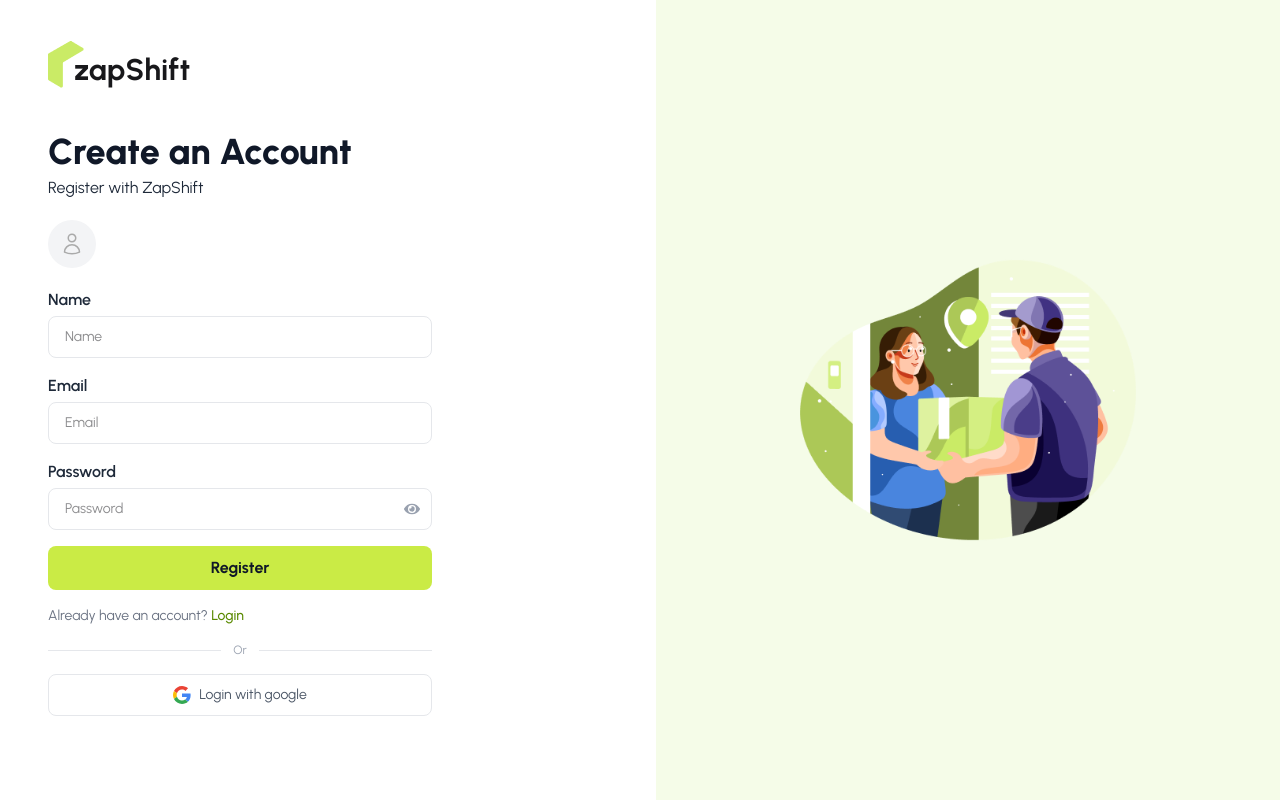
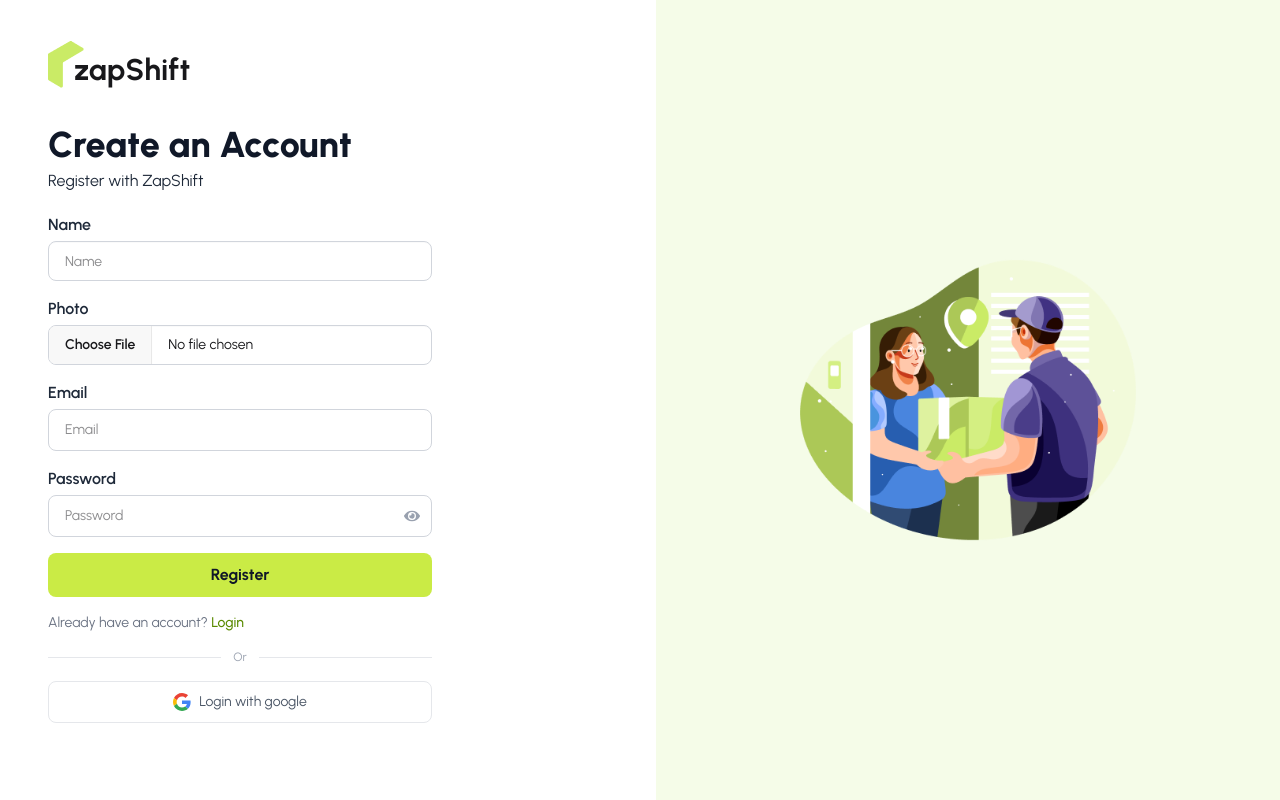
Before and after one commit to rafsan1p/zap-shift-client, a React (Vite) app: page /register in a window 1280 px wide. Built offline with nearby package versions, Linux system fonts and the light colour scheme; no server answers.

Commit message:
implement image uploading feature with imageBB and update profile

```diff
--- a/package.json
+++ b/package.json
@@ -11,6 +11,7 @@
   },
   "dependencies": {
     "@tailwindcss/vite": "^4.2.2",
+    "axios": "^1.13.6",
     "firebase": "^12.11.0",
     "leaflet": "^1.9.4",
     "react": "^19.2.4",
--- a/src/contexts/AuthContext/AuthProvider.jsx
+++ b/src/contexts/AuthContext/AuthProvider.jsx
@@ -1,6 +1,6 @@
 import React, { useEffect, useState } from 'react';
 import { AuthContext } from './AuthContext';
-import { createUserWithEmailAndPassword, GoogleAuthProvider, onAuthStateChanged, signInWithEmailAndPassword, signInWithPopup, signOut } from 'firebase/auth';
+import { createUserWithEmailAndPassword, GoogleAuthProvider, onAuthStateChanged, signInWithEmailAndPassword, signInWithPopup, signOut, updateProfile } from 'firebase/auth';
 import { auth } from '../../firebase/firebase.init';
 
 
@@ -28,6 +28,10 @@ const AuthProvider = ({children}) => {
         return signOut(auth);
     }
 
+    const updateUserProfile = (profile) =>{
+        return updateProfile(auth.currentUser, profile)
+    }
+
     //observe user state
     useEffect( () =>{
         const unSubscribe = onAuthStateChanged(auth, (currentUser)=>{
@@ -45,7 +49,8 @@ const AuthProvider = ({children}) => {
         registerUser,
         signInUser,
         signInGoogle,
-        logOut
+        logOut,
+        updateUserProfile
     }
 
     return (
--- a/src/pages/Auth/Register/Register.jsx
+++ b/src/pages/Auth/Register/Register.jsx
@@ -4,17 +4,41 @@ import { Link } from 'react-router';
 import { FaEye, FaEyeSlash } from 'react-icons/fa';
 import useAuth from '../../../hooks/useAuth';
 import SocialLogin from '../SocialLogin/SocialLogin';
+import axios from 'axios';
 
 const Register = () => {
     const { register, handleSubmit, formState: { errors } } = useForm();
     const [showPass, setShowPass] = useState(false);
-    const {registerUser} = useAuth();
+    const {registerUser, updateUserProfile} = useAuth();
 
     const handleRegistration = (data) => {
         console.log('After register', data);
+        const profileImg = data.photo[0];
+
         registerUser(data.email, data.password)
         .then(res =>{
             console.log(res.user);
+
+            //store the image in formData
+            const formData = new FormData();
+            formData.append('image', profileImg)
+            //send the photo to store & get the url
+            const image_API_URL = `https://api.imgbb.com/1/upload?key=${import.meta.env.VITE_image_host_key}`;
+            axios.post(image_API_URL, formData)
+                .then(res =>{
+                    console.log('After image upload', res.data.data.url);
+                    //update user profile to firebase
+                    const userProfile = {
+                        displayName: data.name,
+                        photoURL: res.data.data.url
+                    }
+                    updateUserProfile(userProfile)
+                        .then(() =>{
+                            console.log('User profile updated.')
+                        })
+                        .catch(error => console.log(error))
+                })
+
         })
         .catch(error =>{
             console.log(error);
@@ -26,22 +50,26 @@ const Register = () => {
             <h1 className="text-4xl font-extrabold text-gray-900 mb-1">Create an Account</h1>
             <p className="text-gray-800 text-base mb-5">Register with ZapShift</p>
 
-            {/* Avatar placeholder */}
-            <div className="w-12 h-12 rounded-full bg-gray-100 flex items-center justify-center mb-5">
-                <svg width="24" height="24" fill="none" viewBox="0 0 24 24" stroke="#aaa" strokeWidth="1.5">
-                    <path strokeLinecap="round" strokeLinejoin="round" d="M15.75 6a3.75 3.75 0 1 1-7.5 0 3.75 3.75 0 0 1 7.5 0ZM4.501 20.118a7.5 7.5 0 0 1 14.998 0A17.933 17.933 0 0 1 12 21.75c-2.676 0-5.216-.584-7.499-1.632Z" />
-                </svg>
-            </div>
-
             <form onSubmit={handleSubmit(handleRegistration)} className="flex flex-col gap-4">
                 <div>
                     <label className="text-base font-semibold text-gray-800 mb-1 block">Name</label>
-                    <input type="text" {...register('text', { required: true })} placeholder="Name" className="w-full border border-gray-200 rounded-lg px-4 py-2.5 text-sm outline-none focus:border-[#CAEB45] transition" />
+                    <input type="text" {...register('name', { required: true })} placeholder="Name" className="input w-full border border-gray-300 rounded-lg px-4 py-2.5 text-sm outline-none focus:border-[#CAEB45] transition" />
+
+                    {errors.name?.type === 'required' && <p className='text-red-500'>Name is Required</p>}
+
+                </div>
+
+                <div>
+                    <label className="text-base font-semibold text-gray-800 mb-1 block">Photo</label>
+                    <input type="file" {...register('photo', { required: true })} placeholder="Your Photo" className="file-input w-full border border-gray-300 rounded-lg text-sm outline-none focus:border-[#CAEB45] transition" />
+
+                    {errors.photo?.type === 'required' && <p className='text-red-500'>Photo is Required</p>}
+
                 </div>
 
                 <div>
                     <label className="text-base font-semibold text-gray-800 mb-1 block">Email</label>
-                    <input type="email" {...register('email', { required: true })} placeholder="Email" className="w-full border border-gray-200 rounded-lg px-4 py-2.5 text-sm outline-none focus:border-[#CAEB45] transition" />
+                    <input type="email" {...register('email', { required: true })} placeholder="Email" className="w-full border border-gray-300 rounded-lg px-4 py-2.5 text-sm outline-none focus:border-[#CAEB45] transition" />
 
                     {errors.email?.type === 'required' && <p className='text-red-500'>Email is Required</p>}
                 </div>
@@ -53,7 +81,7 @@ const Register = () => {
                             required: true,
                             minLength: 6,
                             pattern: /^(?=.*[a-z])(?=.*[A-Z])(?=.*\d)(?=.*[^A-Za-z\d]).+$/
-                        })} placeholder="Password" className="w-full border border-gray-200 rounded-lg px-4 py-2.5 pr-10 text-sm outline-none focus:border-[#CAEB45] transition" />
+                        })} placeholder="Password" className="w-full border border-gray-300 rounded-lg px-4 py-2.5 pr-10 text-sm outline-none focus:border-[#CAEB45] transition" />
 
                         <button type="button" onClick={() => setShowPass(p => !p)} className="absolute right-3 top-1/2 -translate-y-1/2 text-gray-400 hover:text-gray-600">
                             {showPass ? <FaEyeSlash size={16} /> : <FaEye size={16} />}
--- /dev/null
+++ b/src/pages/Rider/Rider.jsx
@@ -0,0 +1,11 @@
+import React from 'react';
+
+const Rider = () => {
+    return (
+        <div>
+
+        </div>
+    );
+};
+
+export default Rider;
```
Also changed, not shown: 1 other file (tests, documents, lock files or other folders).
